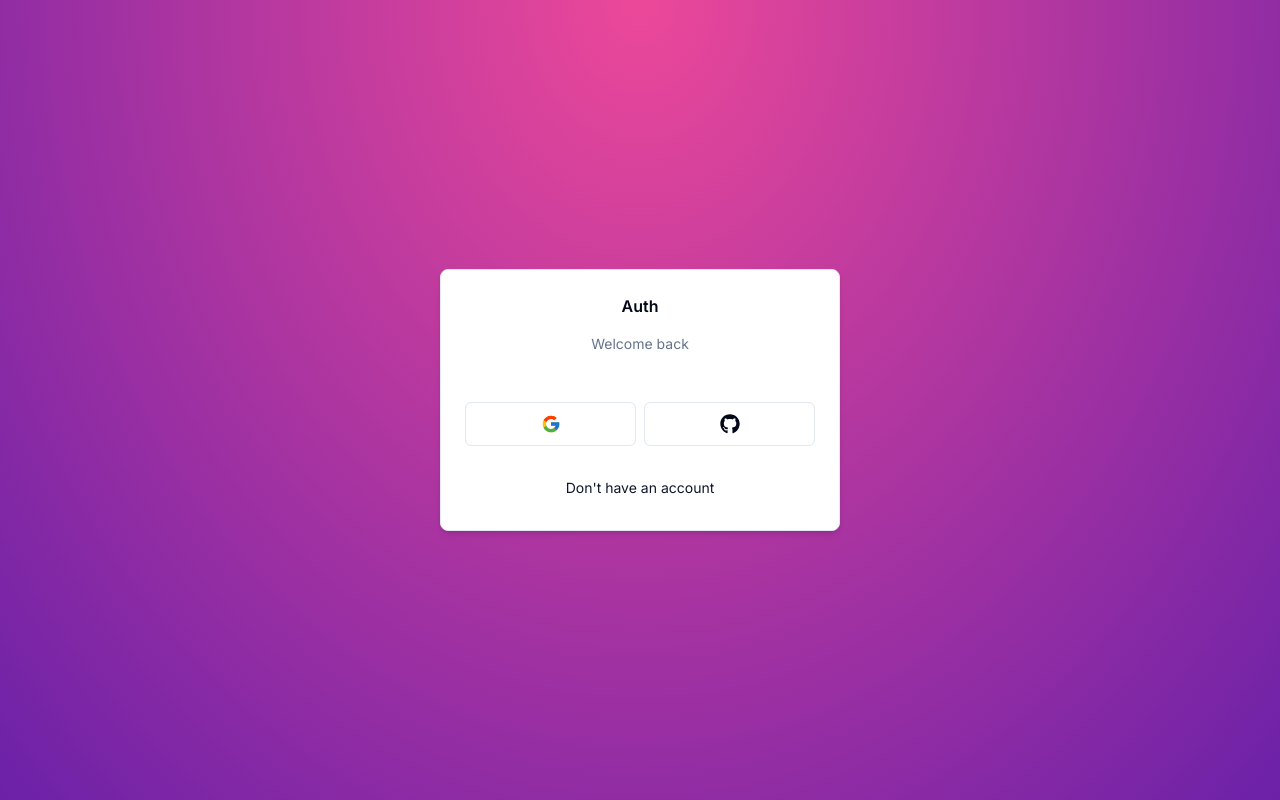
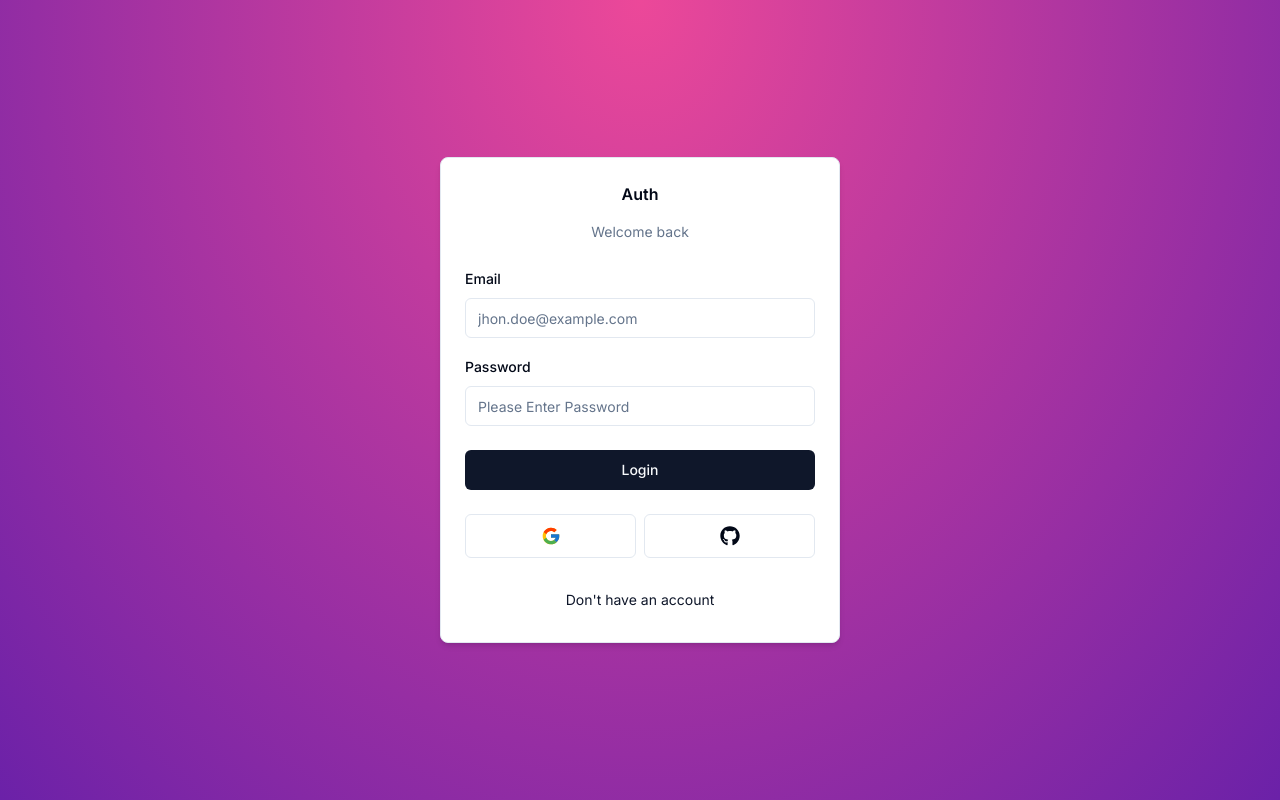
Before and after one commit to srikar298c/Authentication, a Next.js app in the folder level-6/: page /auth/login in a window 1280 px wide. Built offline with nearby package versions, Linux system fonts and the light colour scheme.

Commit message:
form-error

```diff
--- a/level-6/components/auth/login-form.tsx
+++ b/level-6/components/auth/login-form.tsx
@@ -1,11 +1,79 @@
+"use client";
 import React from 'react'
 import { CardWrapper } from './card-wrapper'
+import { useForm } from 'react-hook-form'
+import { LoginSchema } from '@/schemas';
+import { zodResolver } from '@hookform/resolvers/zod';
+import { Form, FormControl, FormField, FormItem, FormLabel, FormMessage } from '@/components/ui/form';
+import { z } from 'zod';
+import { Input } from '@/components/ui/input';
+import { Button } from '../ui/button';
+import { FormError, FormSuccess } from '../form-error';
 
 export default function LoginForm() {
+  const form = useForm<z.infer<typeof LoginSchema>>({
+    resolver:zodResolver(LoginSchema),
+    defaultValues:{
+      email:"",
+      password:""
+    },
+  });
+  const onSubmit=(values: z.infer<typeof LoginSchema>)=>{
+    console.log(values)
+  }
   return (
 <CardWrapper headerLabel="Welcome back" backButtonLabel="Don't have an account" backButtonHref="/auth/register"
-    showSocial children>
+    showSocial >
+      <Form{...form}>
+      <form
+       onSubmit={form.handleSubmit(onSubmit)}
+       className='space-y-6'
+       >
+        <div className="space-y-4">
+          <FormField
+          control={form.control}
+          name='email'
+          render={({field})=>(
+            <FormItem>
+              <FormLabel>Email</FormLabel>
+              <FormControl>
+                <Input
+                {...field}
+                placeholder='jhon.doe@example.com'
+                type='email'
+                />
+              </FormControl>
+                <FormMessage/>
+            </FormItem>
+          )}
 
+          />
+          <FormField
+          control={form.control}
+          name='password'
+          render={({field})=>(
+            <FormItem>
+              <FormLabel>Password</FormLabel>
+              <FormControl>
+                <Input
+                {...field}
+                placeholder='Please Enter Password'
+                type='password'
+                />
+              </FormControl>
+                <FormMessage/>
+            </FormItem>
+            )}
+          />
+        </div>
+        <FormError message=''/>
+          <Button
+          className='w-full'
+          type='submit'
+
+          >Login</Button>
+      </form>
+      </Form>
     </CardWrapper>
   )
 }
--- /dev/null
+++ b/level-6/components/form-error.tsx
@@ -0,0 +1,19 @@
+import { BsExclamationTriangle } from "react-icons/bs";
+
+
+interface FormErrorProps {
+  message: string;
+}
+
+export const FormError = ({
+  message,
+}: FormErrorProps) => {
+  if (!message) return null;
+
+  return (
+    <div className="bg-destructive/15 p-3 rounded-md flex items-center gap-x-2 text-sm text-destructive">
+        <BsExclamationTriangle className="h-4 w-4" />
+      <p>{message}</p>
+    </div>
+  );
+};
```
